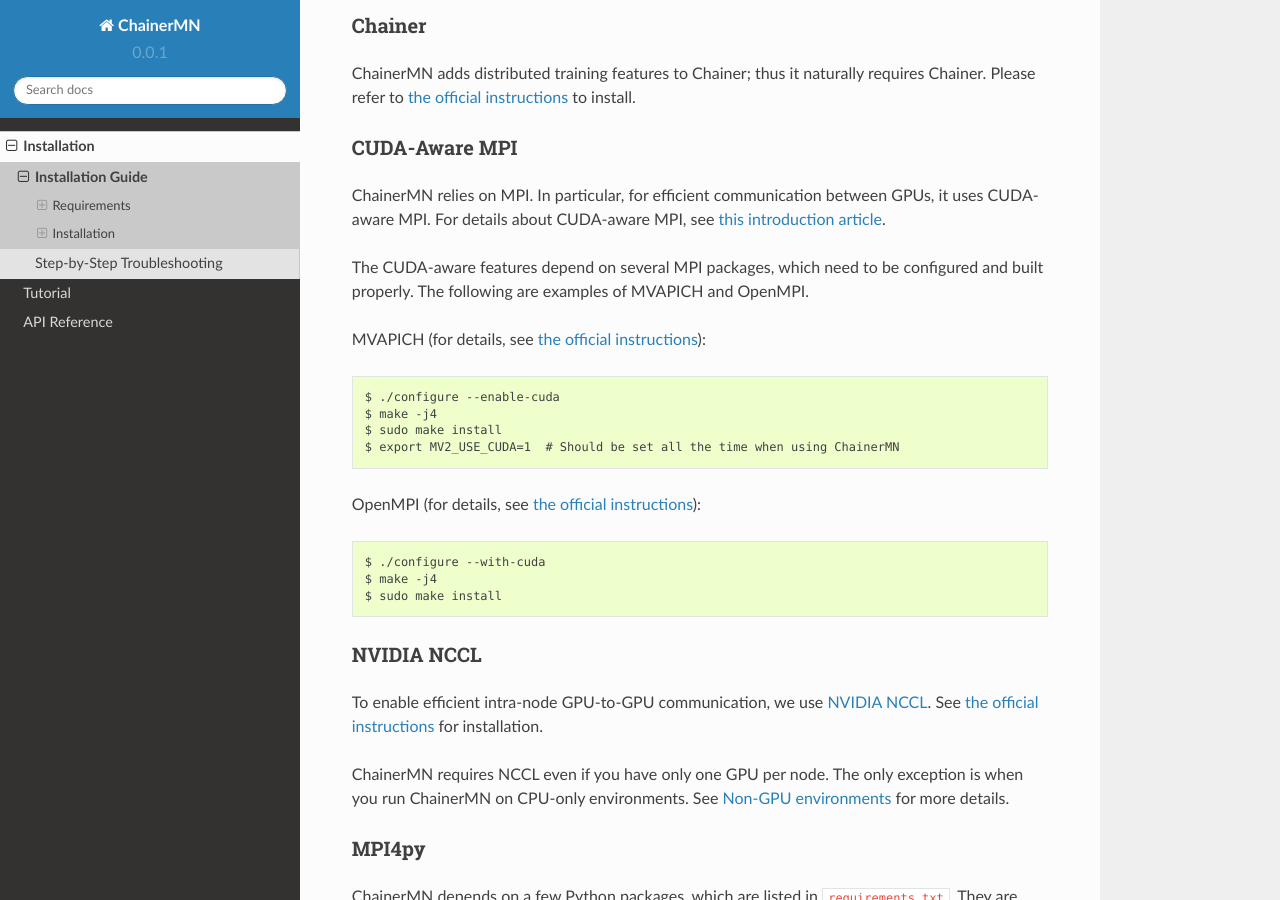
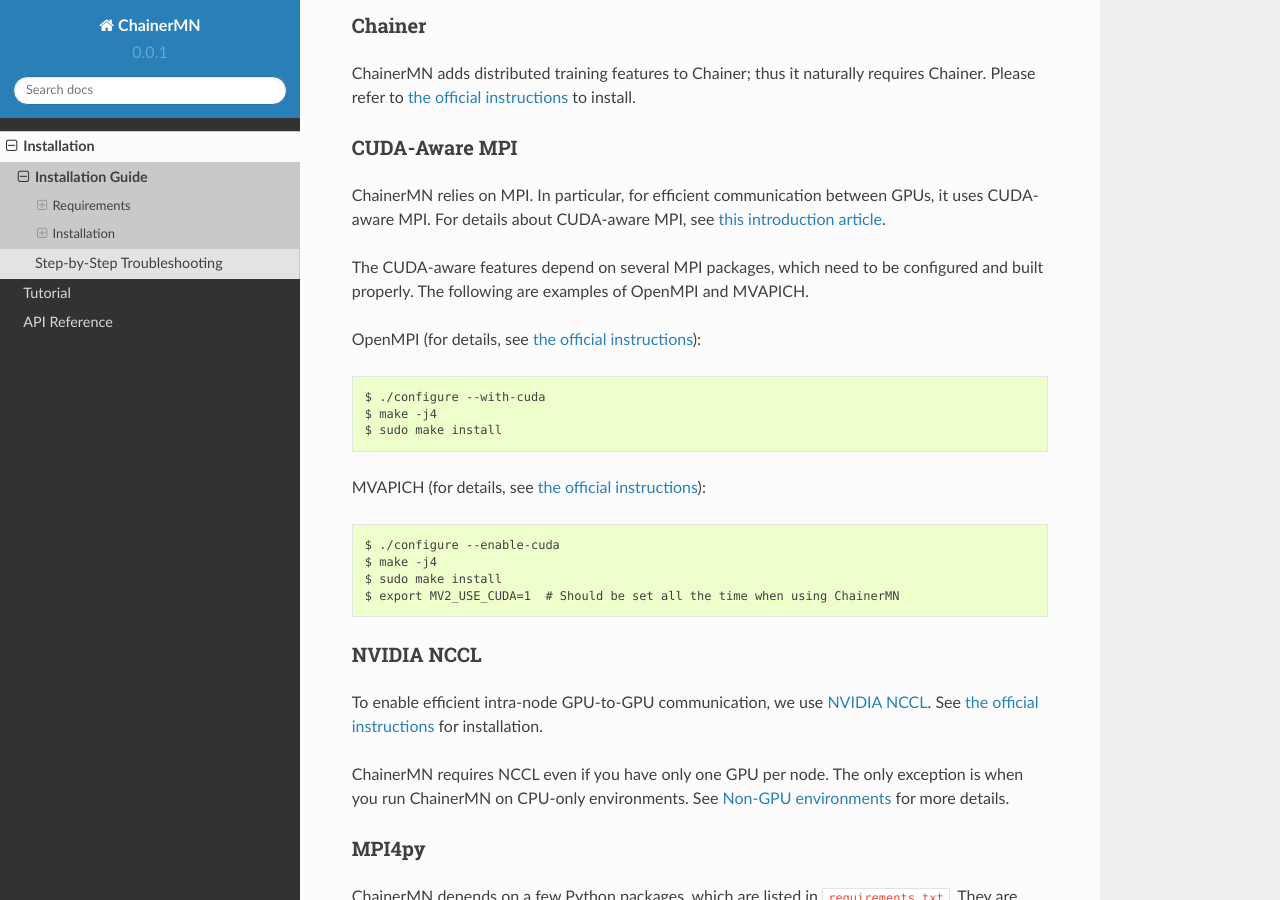
Before and after one commit to chainer/chainermn, a Sphinx documentation site: the page built from docs/source/installation/guide.rst, in a window 1280 px wide and 900 px high, scrolled down 276 px. Built offline with Sphinx 7.4.7 and the Read the Docs theme 2.0.0, drawn with Linux system fonts in a browser that asks for light colours; part of the change alters nothing that is shown.

```diff
--- a/docs/source/installation/guide.rst
+++ b/docs/source/installation/guide.rst
@@ -26,8 +26,13 @@ In particular, for efficient communication between GPUs, it uses CUDA-aware MPI.
 For details about CUDA-aware MPI, see `this introduction article <https://devblogs.nvidia.com/parallelforall/introduction-cuda-aware-mpi/>`_.
 
 The CUDA-aware features depend on several MPI packages, which need to be configured and built properly.
-The following are examples of MVAPICH and OpenMPI.
+The following are examples of OpenMPI and MVAPICH.
 
+OpenMPI (for details, see `the official instructions <https://www.open-mpi.org/faq/?category=building#build-cuda>`_)::
+
+  $ ./configure --with-cuda
+  $ make -j4
+  $ sudo make install
 
 MVAPICH (for details, see `the official instructions <http://mvapich.cse.ohio-state.edu/static/media/mvapich/mvapich2-2.0-userguide.html#x1-120004.5>`_)::
 
@@ -35,13 +40,6 @@ MVAPICH (for details, see `the official instructions <http://mvapich.cse.ohio-st
   $ make -j4
   $ sudo make install
   $ export MV2_USE_CUDA=1  # Should be set all the time when using ChainerMN
-
-OpenMPI (for details, see `the official instructions <https://www.open-mpi.org/faq/?category=building#build-cuda>`_)::
-
-  $ ./configure --with-cuda
-  $ make -j4
-  $ sudo make install
-
 
 .. _nccl-install:
 
```
